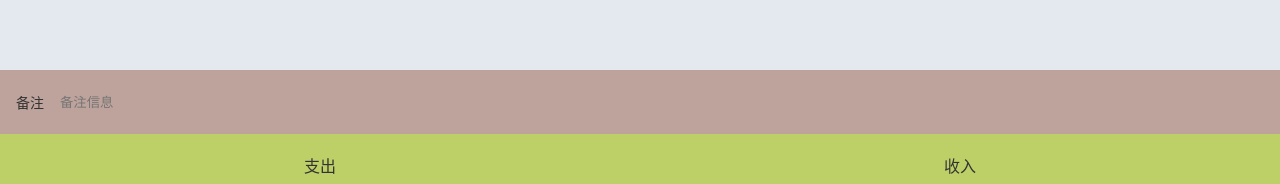
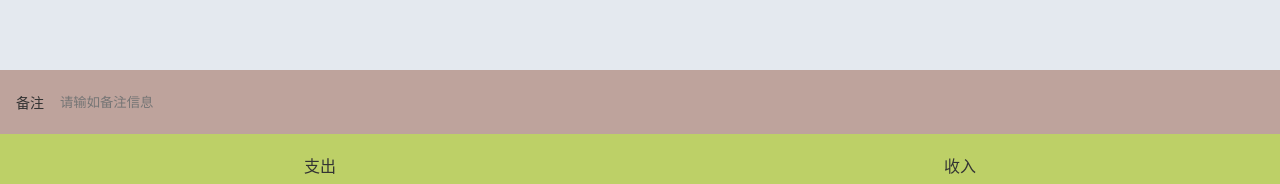
Before and after one commit to pkc918/Money-steward_vue, a Vue app: page / in a window 1280 px wide. Shown: the part 218-402 px from the top of the page. Built offline with nearby package versions, Linux system fonts and the light colour scheme.

Commit message:
改造 Notes 使其变成公用组件

```diff
--- a/src/components/Money/Notes.vue
+++ b/src/components/Money/Notes.vue
@@ -1,10 +1,10 @@
 <template>
   <div>
     <label class="notes">
-      <span class="name">备注</span>
+      <span class="name">{{ this.fieldName }}</span>
       <input
           type="text"
-          placeholder="备注信息"
+          :placeholder="this.placeholder"
           v-model="notes"
       >
     </label>
@@ -18,6 +18,8 @@ import {Component, Prop, Watch} from 'vue-property-decorator';
 @Component
 export default class Notes extends Vue {
   @Prop({default: ''}) readonly value!: string
+  @Prop() placeholder?: string
+  @Prop({required: true}) fieldName!: string
   notes = this.value;
 
   @Watch('notes')
--- a/src/views/EditLabel.vue
+++ b/src/views/EditLabel.vue
@@ -4,6 +4,10 @@
       <Icon name="left"/>
       <span>编辑标签</span>
     </div>
+    <Notes
+        placeholder="请输如标签名"
+        field-name="标签名"
+    />
   </Layout>
 </template>
 
@@ -11,8 +15,10 @@
 import Vue from 'vue';
 import {Component} from 'vue-property-decorator';
 import tagListModel from '@/models/tagListModel';
-
-@Component
+import Notes from '@/components/Money/Notes.vue';
+@Component({
+  components: {Notes}
+})
 export default class EditLable extends Vue {
   created() {
     const id = this.$route.params.id;
--- a/src/views/Money.vue
+++ b/src/views/Money.vue
@@ -2,7 +2,10 @@
   <div>
     <Layout content-class="xxx">
       <Tags :data-source.sync="tags" @update:value="onUpdateTags"/>
-      <Notes :value.sync="record.notes"/>
+      <Notes
+          placeholder="请输如备注信息"
+          field-name="备注"
+          :value.sync="record.notes"/>
       <Types :value.sync="record.type"/>
       <NumberPad :value.sync="record.amount" @update:record="saveRecord"/>
     </Layout>
```
